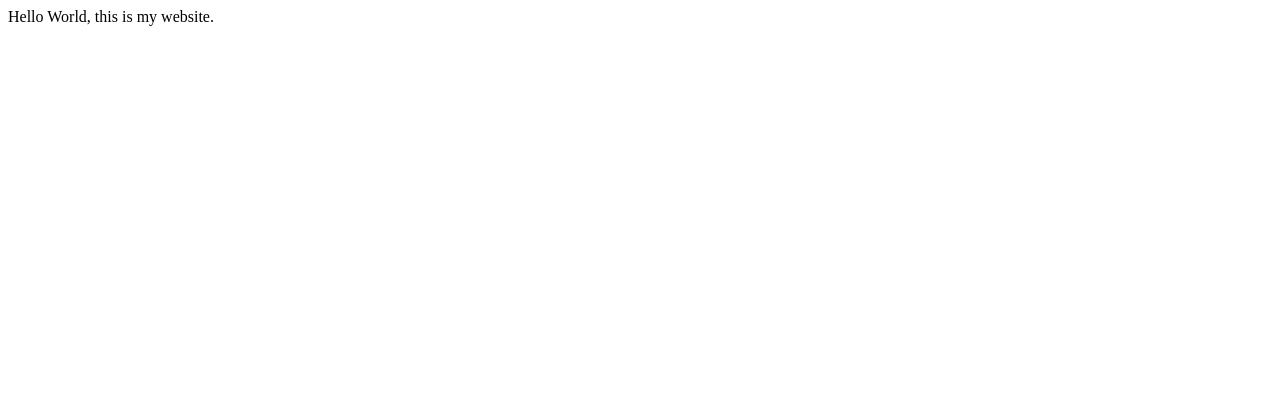
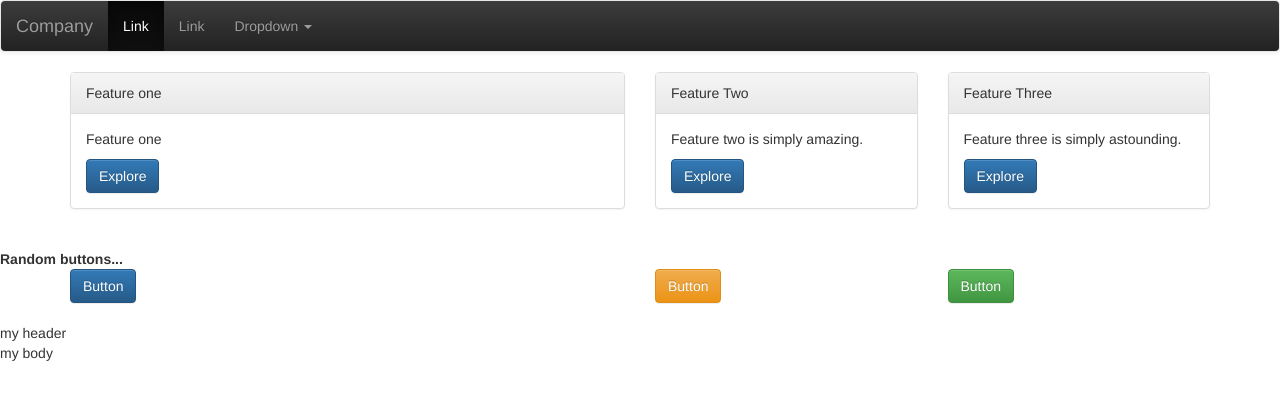
Before and after one commit to AffaanS/AffaanS.github.io, a plain HTML site: page index.html in a window 1280 px wide. Drawn offline with nearby package versions, Linux system fonts and the light colour scheme.

Commit message:
added index.html

```diff
--- a/index.html
+++ b/index.html
@@ -1,8 +1,135 @@
-<!DOCTYPE html>
+<!doctype html>
 <html>
+	<head>
+		<title>Bootstrap Layouts</title>
+		<link rel="stylesheet" href="main.css">
+		<!-- Latest compiled and minified CSS -->
+		<link rel="stylesheet" href="https://maxcdn.bootstrapcdn.com/bootstrap/3.3.7/css/bootstrap.min.css" integrity="sha384-BVYiiSIFeK1dGmJRAkycuHAHRg32OmUcww7on3RYdg4Va+PmSTsz/K68vbdEjh4u" crossorigin="anonymous">
 
-<body>
-Hello World, this is my website.
-</body>
+		<!-- Optional theme -->
+		<link rel="stylesheet" href="https://maxcdn.bootstrapcdn.com/bootstrap/3.3.7/css/bootstrap-theme.min.css" integrity="sha384-rHyoN1iRsVXV4nD0JutlnGaslCJuC7uwjduW9SVrLvRYooPp2bWYgmgJQIXwl/Sp" crossorigin="anonymous">
+
+
+	</head>
+	<body>
+
+		<header>
+						<nav class="navbar navbar-default">
+			  <div class="container-fluid navbar-inverse">
+			    <!-- Brand and toggle get grouped for better mobile display -->
+			    <div class="navbar-header">
+			      <button type="button" class="navbar-toggle collapsed" data-toggle="collapse" data-target="#bs-example-navbar-collapse-1" aria-expanded="false">
+			        <span class="sr-only">Toggle navigation</span>
+			        <span class="icon-bar"></span>
+			        <span class="icon-bar"></span>
+			        <span class="icon-bar"></span>
+			      </button>
+			      <a class="navbar-brand" href="#">Company</a>
+			    </div>
+
+			    <!-- Collect the nav links, forms, and other content for toggling -->
+			    <div class="collapse navbar-collapse" id="bs-example-navbar-collapse-1">
+			      <ul class="nav navbar-nav">
+			        <li class="active"><a href="#">Link <span class="sr-only">(current)</span></a></li>
+			        <li><a href="#">Link</a></li>
+			        <li class="dropdown">
+			          <a href="#" class="dropdown-toggle" data-toggle="dropdown" role="button" aria-haspopup="true" aria-expanded="false">Dropdown <span class="caret"></span></a>
+			          <ul class="dropdown-menu">
+			            <li><a href="#">Action</a></li>
+			            <li><a href="#">Another action</a></li>
+			            <li><a href="#">Something else here</a></li>
+			            <li role="separator" class="divider"></li>
+			            <li><a href="#">Separated link</a></li>
+			            <li role="separator" class="divider"></li>
+			            <li><a href="#">One more separated link</a></li>
+			          </ul>
+			        </li>
+			      </ul>
+
+			    </div><!-- /.navbar-collapse -->
+			  </div><!-- /.container-fluid -->
+			</nav>
+		</header>
+
+		<div class="container">
+			<div class="row">
+				<div class=" col-sm-6 col-xs-12">
+					<div class="panel panel-default">
+					  <div class="panel-heading">Feature one</div>
+					  <div class="panel-body">
+					  	<p>
+					  	Feature one					  	</p>
+					    <a href ="#" class="btn btn-primary"> Explore
+					    </a>
+
+					  </div>
+					</div>
+				</div>
+				<div class=" col-sm-3 col-xs-6">
+					<div class="panel panel-default">
+					  <div class="panel-heading">Feature Two</div>
+					  <div class="panel-body ">
+					     <p>
+					  	Feature two is simply amazing.
+					  	</p>
+					     <a href ="#" class="btn btn-primary"> Explore
+					    </a>
+					  </div>
+					</div>
+				</div>
+				<div class=" col-sm-3 col-xs-6">
+					<div class="panel panel-default">
+					 <div class="panel-heading">Feature Three</div>
+					  <div class="panel-body">
+					     <p>
+					  	Feature three is simply astounding.
+					  	</p>
+					     <a href ="#" class="btn btn-primary"> Explore
+					    </a>
+					  </div>
+					</div>
+				</div>
+			</div>
+		</div>
+
+		<br>
+		<div class="move">
+		<strong>Random buttons...</strong>
+		</div>
+		<div class="container">
+			<div class="row">
+				<div class="darkBG col-sm-6 col-xs-12">
+					<a href ="#" class="btn btn-primary">Button</a>
+				</div>
+
+				<div class="darkerBG col-sm-3 col-xs-6">
+					<a href ="#" class="btn btn-warning">Button</a>
+				</div>
+				<div class="darkestBG col-sm-3 col-xs-6">
+					<a href ="#" class="btn btn-success">Button</a>
+				</div>
+			</div>
+		</div>
+
+		<br>
+
+		<div class="mypanel">
+			<div class="heading">my header</div>
+			<div class="body">
+				<p>my body</p>
+			</div>
+		</div>
+
+
+
+	 <!-- jQuery (necessary for Bootstrap's JavaScript plugins) -->
+	    <script src="https://ajax.googleapis.com/ajax/libs/jquery/1.12.4/jquery.min.js"></script>
+
+
+		<!-- Latest compiled and minified JavaScript -->
+	<script src="https://maxcdn.bootstrapcdn.com/bootstrap/3.3.7/js/bootstrap.min.js" integrity="sha384-Tc5IQib027qvyjSMfHjOMaLkfuWVxZxUPnCJA7l2mCWNIpG9mGCD8wGNIcPD7Txa" crossorigin="anonymous"></script>
+	</body>
+
+
 
 </html>
```
